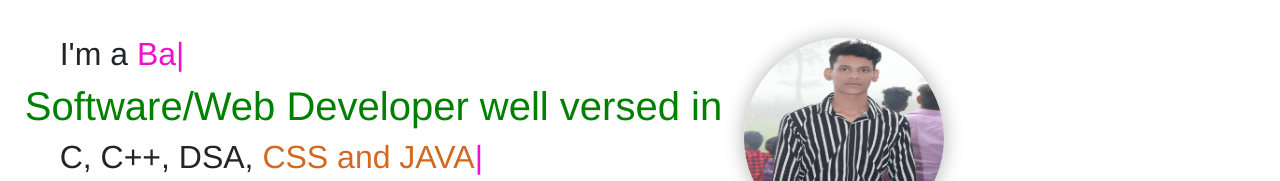
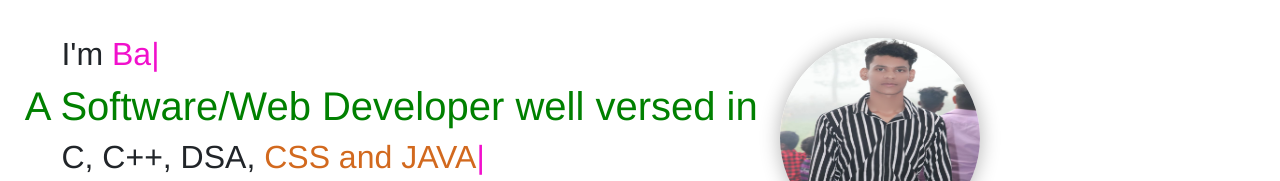
Before and after one commit to Bablu558/MY-PORTFOLIO, a plain HTML site: page index.html in a window 1280 px wide. Shown: the part 531-712 px from the top of the page. Drawn offline with nearby package versions, Linux system fonts and the light colour scheme.

Commit message:
update some tex

```diff
--- a/index.html
+++ b/index.html
@@ -57,8 +57,8 @@
     <div class="container-wrapper">
 
     <div class="container">
-          <h2>I'm a <span class="auto-type2"></span></h2>
-             <H1>Software/Web Developer well versed in </H1>
+          <h2>I'm  <span class="auto-type2"></span></h2>
+             <H1> A Software/Web Developer well versed in </H1>
                  <h2>C, C++, DSA, <span class="auto-type"></span></h2>
                    <a href="" target="_blank">
                      <img src="insta.jpeg" alt="Instagram Logo" width="50" height="50"></a>
```
